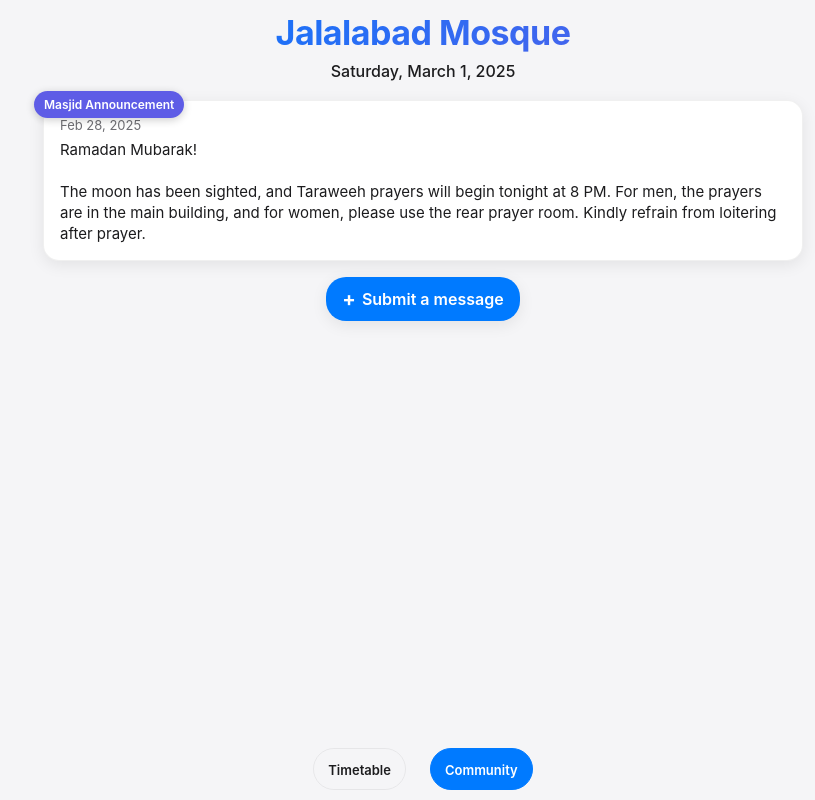
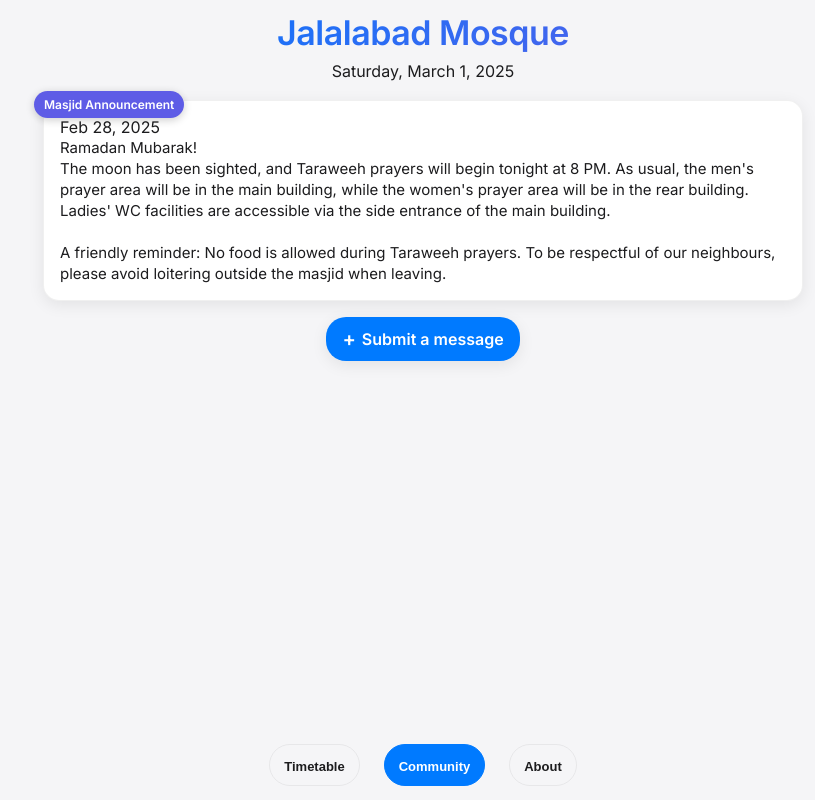
Before and after one commit to CarpeDiemJay/CarpeDiemJay.github.io, a plain HTML site: page index.html in a window 1280 px wide. Both pictures are taken after a click on the button "Community". Shown: the whole page, without its empty margins (217-1032 px from the left). Drawn offline with Linux system fonts and the light colour scheme; some icons are missing.

Commit message:
Update index.html

```diff
--- a/index.html
+++ b/index.html
@@ -4,6 +4,30 @@
   <meta charset="UTF-8" />
   <meta name="viewport" content="width=device-width, maximum-scale=1.0, user-scalable=no" />
   <title>Jalalabad Mosque</title>
+
+  <!-- Google Font: Inter (for a sleeker look) -->
+  <link
+    rel="stylesheet"
+    href="https://fonts.googleapis.com/css2?family=Inter:wght@400;600&display=swap"
+  />
+
+  <!-- Favicon (using your GitHub raw PNG) -->
+  <link
+    rel="icon"
+    type="image/png"
+    href="https://raw.githubusercontent.com/JalalabadMasjid/jalalabadmasjid/refs/heads/main/images/jalalabad_masjid_web_app_logo.png"
+  />
+
+  <!-- Open Graph Meta Tags (for WhatsApp, etc.) -->
+  <meta property="og:title" content="Jalalabad Mosque" />
+  <meta property="og:description" content="Prayer Timetable & Community Updates" />
+  <meta property="og:url" content="https://jalalabadmasjid.github.io/jalalabadmasjid/" />
+  <meta property="og:type" content="website" />
+  <meta
+    property="og:image"
+    content="https://raw.githubusercontent.com/JalalabadMasjid/jalalabadmasjid/refs/heads/main/images/jalalabad_masjid_web_app_logo.png"
+  />
+
   <!-- Weather Icons by Erik Flowers (v2.0.9) -->
   <link
     rel="stylesheet"
@@ -12,7 +36,7 @@
     crossorigin="anonymous"
     referrerpolicy="no-referrer"
   />
-  <!-- Font Awesome for nicer arrow icons -->
+  <!-- Font Awesome for icons -->
   <link
     rel="stylesheet"
     href="https://cdnjs.cloudflare.com/ajax/libs/font-awesome/6.2.1/css/all.min.css"
@@ -60,7 +84,6 @@
       margin: 0;
       padding: 0;
       box-sizing: border-box;
-      font-family: -apple-system, BlinkMacSystemFont, "Segoe UI", Roboto, Helvetica, Arial, sans-serif;
       -webkit-font-smoothing: antialiased;
       -moz-osx-font-smoothing: grayscale;
     }
@@ -71,11 +94,20 @@
     }
 
     body {
+      /* Use Inter if available, otherwise system fonts */
+      font-family: 'Inter', -apple-system, BlinkMacSystemFont, "Segoe UI", Roboto, Helvetica, Arial, sans-serif;
       background-color: var(--bg-color);
       color: var(--text-color);
       display: flex;
       flex-direction: column;
       min-height: 100vh;
+      -webkit-text-size-adjust: 100%;
+    }
+
+    /* Make all paragraphs 15px to match Community & About */
+    p {
+      font-size: 15px;
+      line-height: 1.4;
     }
 
     .container {
@@ -83,7 +115,8 @@
       width: 100%;
       margin: 0 auto;
       padding: 12px 20px;
-      padding-bottom: 70px; /* Enough bottom padding so content isn't hidden behind nav pills */
+      /* Reduced bottom padding since nav isn't pinned */
+      padding-bottom: 20px;
       flex: 1;
     }
 
@@ -91,7 +124,7 @@
     header {
       text-align: center;
       margin-bottom: 8px;
-      padding: 0; /* Minimizing extra spacing so title is lifted up */
+      padding: 0;
       position: relative;
     }
     header h1 {
@@ -155,9 +188,10 @@
       height: 16px;
     }
 
-    /* Sections (Timetable / Community) */
+    /* Sections (Timetable / Community / About) */
     #timetable-section,
-    #community-section {
+    #community-section,
+    #about-section {
       display: none; /* toggled via JS */
     }
 
@@ -251,7 +285,7 @@
       font-weight: 600;
     }
 
-    /* Community Section */
+    /* Community & About Section fade classes */
     .community-fade {
       opacity: 0;
       transform: translateY(10px);
@@ -280,15 +314,6 @@
       border-radius: 15px;
       box-shadow: 0 2px 8px rgba(0, 0, 0, 0.2);
     }
-    .announcement-date {
-      font-size: 13px;
-      color: var(--secondary-text);
-      margin-bottom: 6px;
-    }
-    .announcement-text {
-      font-size: 15px;
-      line-height: 1.4;
-    }
 
     /* "Now" & "Next" Badges */
     .current-prayer::after,
@@ -311,6 +336,12 @@
       background-color: #FF2D55;
     }
 
+    /* Highlight entire card when it's "Now" */
+    .current-prayer {
+      border: 3px solid var(--accent-color) !important;
+      box-shadow: 0 0 10px rgba(94, 92, 230, 0.2) !important;
+    }
+
     /* Hadith Footer (only on Timetable Section) */
     .hadith-footer {
       text-align: center;
@@ -323,21 +354,19 @@
       line-height: 1.3;
     }
 
-    /* Bottom Nav (Pill-based, now invisible background) */
+    /*
+      Bottom Nav (No longer pinned):
+      Just a static block at the bottom, so it scrolls with the page.
+    */
     .bottom-nav {
-      position: fixed;
-      bottom: 0;
-      left: 0;
-      width: 100%;
+      position: static; /* Not fixed or sticky */
       background-color: transparent;
       box-shadow: none;
-      /* iOS safe-area inset to avoid home indicator overlap */
-      padding-bottom: calc(env(safe-area-inset-bottom) + 10px);
+      padding: 14px 0;
       display: flex;
       justify-content: center;
       align-items: center;
-      padding-top: 14px;
-      z-index: 999;
+      margin-top: 20px; /* Optional spacing above pills */
     }
     .nav-pill {
       display: flex;
@@ -446,10 +475,11 @@
         <div class="community-card">
           <div class="announcement-badge">Masjid Announcement</div>
           <div class="announcement-date">Feb 28, 2025</div>
-          <div class="announcement-text">
-            Ramadan Mubarak!<br><br>
-            The moon has been sighted, and Taraweeh prayers will begin tonight at 8 PM. For men, the prayers are in the main building, and for women, please use the rear prayer room. Kindly refrain from loitering after prayer.
-          </div>
+          <p class="announcement-text">
+            Ramadan Mubarak!<br>
+            The moon has been sighted, and Taraweeh prayers will begin tonight at 8 PM. As usual, the men's prayer area will be in the main building, while the women's prayer area will be in the rear building. Ladies' WC facilities are accessible via the side entrance of the main building. <br><br>
+            A friendly reminder: No food is allowed during Taraweeh prayers. To be respectful of our neighbours, please avoid loitering outside the masjid when leaving.
+          </p>
         </div>
       </div>
       <div class="community-fade" style="text-align: center; margin-bottom: 20px;">
@@ -462,24 +492,52 @@
         </a>
       </div>
     </section>
+
+    <!-- About Section -->
+    <section id="about-section">
+      <!-- New date display, just like Community -->
+      <div class="date-section">
+        <div class="date-display">
+          <span id="about-date">Saturday, March 1, 2025</span>
+        </div>
+      </div>
+
+      <div class="community-fade">
+        <div class="community-card">
+          <h2 style="margin-bottom: 8px;">About This Site</h2>
+          <p>
+            This is a community project built for personal use. It is not formally
+            affiliated with or approved by the masjid committee. If you find it
+            useful, great! If you have any issues, please contact us.
+          </p>
+        </div>
+      </div>
+    </section>
   </div>
 
-  <!-- Bottom Nav (Invisible bar, visible pills) -->
+  <!-- Bottom Nav (No longer pinned) -->
   <div class="bottom-nav">
+    <!-- Timetable Pill -->
     <button class="nav-pill" id="nav-timetable" aria-label="Timetable">
       <i class="wi wi-day-sunny" aria-hidden="true"></i>
       <span>Timetable</span>
     </button>
+    <!-- Community Pill -->
     <button class="nav-pill" id="nav-community" aria-label="Community">
       <i class="wi wi-cloudy-gusts" aria-hidden="true"></i>
       <span>Community</span>
+    </button>
+    <!-- About Pill -->
+    <button class="nav-pill" id="nav-about" aria-label="About">
+      <i class="wi wi-stars" aria-hidden="true"></i>
+      <span>About</span>
     </button>
   </div>
 
   <script>
     const dateOptions = { weekday: 'long', year: 'numeric', month: 'long', day: 'numeric' };
 
-    // Prayer Data Array (dates in dd/mm/yy format) with 7 days
+    // Prayer Data Array (dates in dd/mm/yy format)
     const prayerData = [
       {
         date: "01/03/25",
@@ -608,10 +666,11 @@
       return dateObj.toLocaleDateString('en-US', dateOptions);
     }
 
-    // Determine today's date index if available
+    // Find today's date index if available
     let currentPrayerIndex = prayerData.findIndex(row => row.date === getTodayString());
     if (currentPrayerIndex === -1) currentPrayerIndex = 0;
 
+    // Render prayer cards
     function renderPrayers(selectedRow) {
       const cardsContainer = document.getElementById("prayer-cards");
       cardsContainer.innerHTML = "";
@@ -630,6 +689,7 @@
           { name: "Isha | Taraweeh", startTime: selectedRow.isha, jamatTime: selectedRow.ishaJamaat, iconClass: "wi-night-clear" }
         ];
       } else {
+        // fallback if no row found
         prayers = [
           { name: "Fajr", startTime: "--", jamatTime: "--", iconClass: "wi-horizon" },
           { name: "Sunrise", startTime: "--", jamatTime: null, iconClass: "wi-sunrise" },
@@ -701,7 +761,7 @@
       });
     }
 
-    // UPDATED: Ramadan day calculation
+    // Ramadan Day logic
     function updateRamadanCounter(selectedRow) {
       const ramadanCounter = document.getElementById('ramadan-counter');
       if (!selectedRow) {
@@ -737,8 +797,10 @@
       const selectedRow = prayerData[index];
       // Update the timetable date
       document.getElementById('current-date').textContent = formatDisplayDate(selectedRow.date);
-      // Also update the community date to match
+      // Update the community date
       document.getElementById('community-date').textContent = formatDisplayDate(selectedRow.date);
+      // Also update the About date
+      document.getElementById('about-date').textContent = formatDisplayDate(selectedRow.date);
 
       renderPrayers(selectedRow);
       updateRamadanCounter(selectedRow);
@@ -764,21 +826,53 @@
     // Bottom nav tab handling
     const timetableSection = document.getElementById("timetable-section");
     const communitySection = document.getElementById("community-section");
+    const aboutSection = document.getElementById("about-section");
+
     const navTimetable = document.getElementById("nav-timetable");
     const navCommunity = document.getElementById("nav-community");
+    const navAbout = document.getElementById("nav-about");
 
     function showTab(tab) {
       if (tab === "timetable") {
         timetableSection.style.display = "block";
         communitySection.style.display = "none";
+        aboutSection.style.display = "none";
+
         navTimetable.classList.add("active");
         navCommunity.classList.remove("active");
+        navAbout.classList.remove("active");
+
       } else if (tab === "community") {
         timetableSection.style.display = "none";
         communitySection.style.display = "block";
+        aboutSection.style.display = "none";
+
         navTimetable.classList.remove("active");
         navCommunity.classList.add("active");
+        navAbout.classList.remove("active");
+
+        // Fade in community items
         const fadeItems = communitySection.querySelectorAll(".community-fade");
+        fadeItems.forEach((item, idx) => {
+          item.classList.remove("fade-in");
+          item.style.opacity = 0;
+          item.style.transform = "translateY(10px)";
+          setTimeout(() => {
+            item.classList.add("fade-in");
+          }, idx * 100);
+        });
+
+      } else if (tab === "about") {
+        timetableSection.style.display = "none";
+        communitySection.style.display = "none";
+        aboutSection.style.display = "block";
+
+        navTimetable.classList.remove("active");
+        navCommunity.classList.remove("active");
+        navAbout.classList.add("active");
+
+        // Fade in the about items
+        const fadeItems = aboutSection.querySelectorAll(".community-fade");
         fadeItems.forEach((item, idx) => {
           item.classList.remove("fade-in");
           item.style.opacity = 0;
@@ -790,11 +884,13 @@
       }
     }
 
-    // Default to Timetable
+    // Default to Timetable tab
     showTab("timetable");
 
+    // Nav button listeners
     navTimetable.addEventListener("click", () => showTab("timetable"));
     navCommunity.addEventListener("click", () => showTab("community"));
+    navAbout.addEventListener("click", () => showTab("about"));
   </script>
 </body>
 </html>
```
